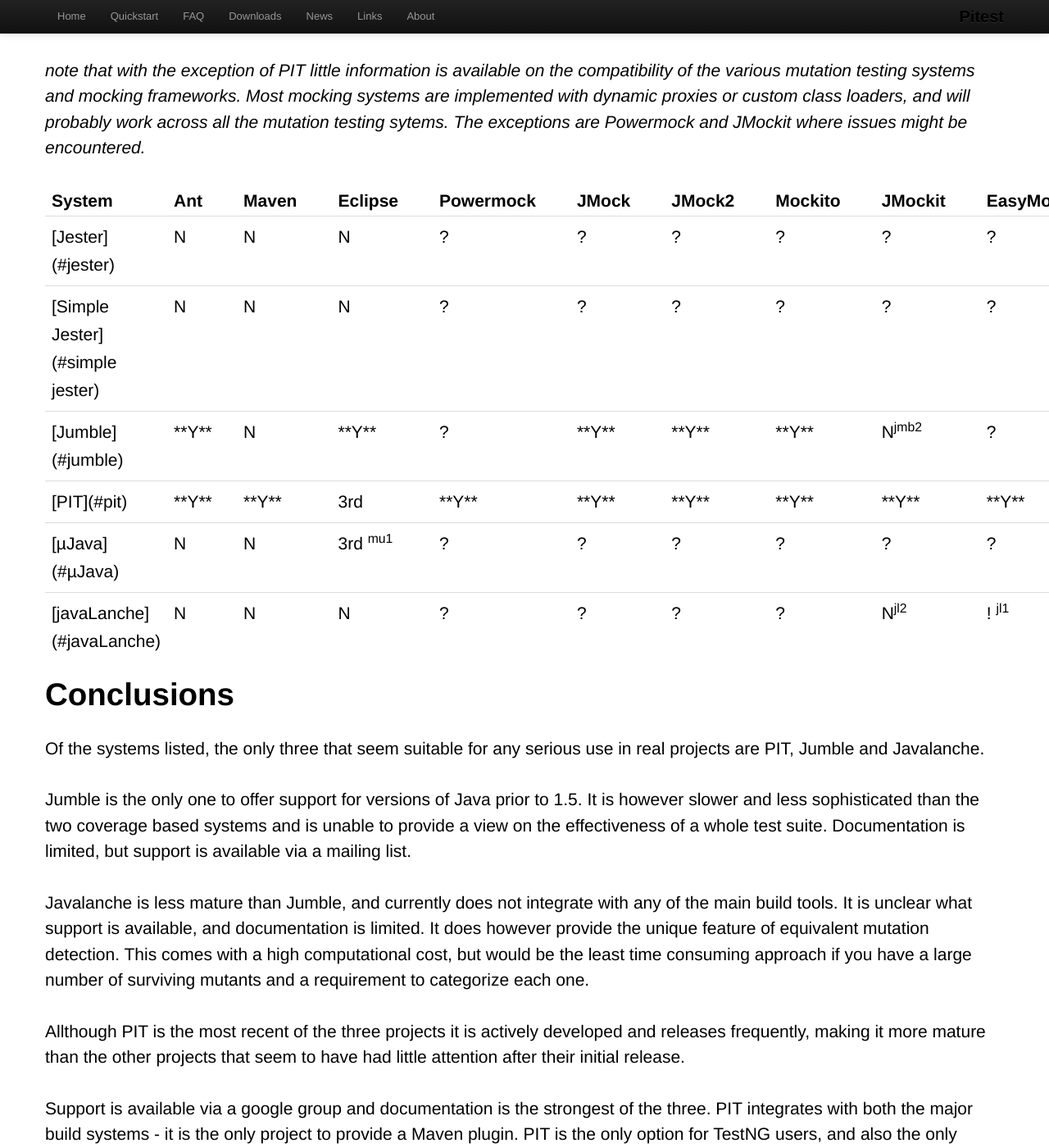
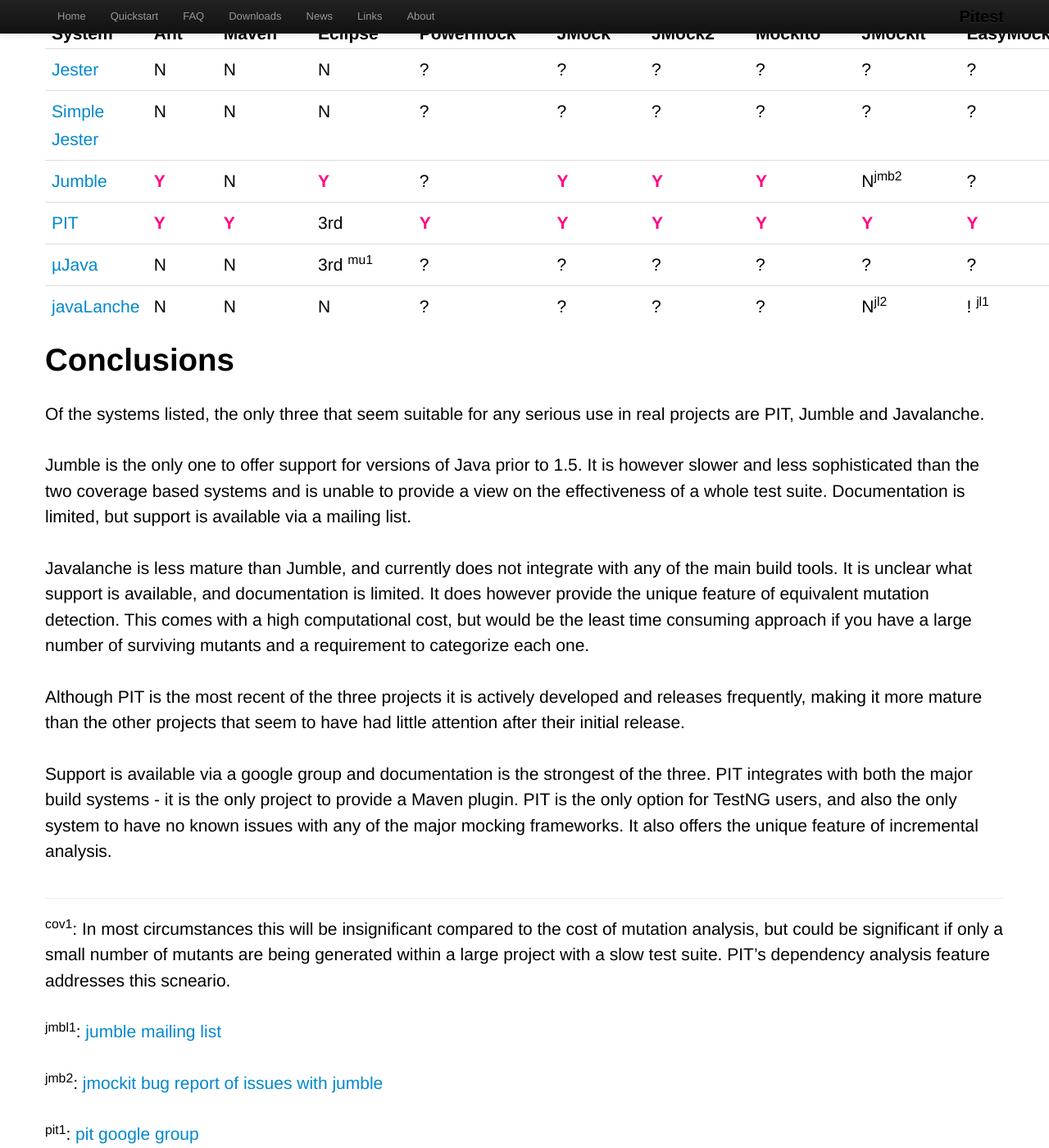
Before and after one commit to hcoles/pitest-site, a Jekyll site: the page built from pages/java_mutation_testing_systems.markdown, in a window 1280 px wide and 1400 px high, scrolled down 11382 px. Shown: the whole window at 82% size. Built offline with Jekyll 4.4.1, drawn with Linux system fonts in a browser that asks for light colours; Markdown is read by kramdown in place of the engine named in the settings; some of the changed text lies outside the part shown.

Commit message:
More formatting fixes

```diff
--- a/pages/java_mutation_testing_systems.markdown
+++ b/pages/java_mutation_testing_systems.markdown
@@ -370,68 +370,68 @@
     </thead>
     <tbody>
         <tr>
-            <td>[Jester](#jester)</td>
+            <td><a href="#jester">Jester</a></td>
             <td>Source</td>
             <td>Naive?</td>
             <td>Naive?</td>
             <td>Naive?</td>
-            <td>**AS**</td>
+            <td><strong>AS</strong></td>
             <td>N</td>
             <td>MIT</td>
             <td>N</td>
         </tr>
         <tr>
-            <td>[Simple Jester](#simple jester)</td>
+            <td><a href="#simple jester">Simple Jester</a></td>
             <td>Source</td>
             <td>Naive?</td>
             <td>Naive?</td>
             <td>Naive?</td>
-            <td>**AS**</td>
+            <td><strong>AS</strong></td>
             <td>N</td>
             <td>MIT</td>
             <td>N</td>
         </tr>
         <tr>
-            <td>[Jumble](#jumble)</td>
+            <td><a href="#jumble">Jumble</a></td>
             <td>BCEL</td>
             <td>Convention</td>
             <td>NDClassloader</td>
-            <td>**EE Fine**</td>
+            <td><strong>EE Fine</strong></td>
             <td>T</td>
             <td>N</td>
             <td>APCH2</td>
-            <td>**Y**<sup>jmbl1</sup></td>
+            <td><strong>Y</strong><sup>jmbl1</sup></td>
         </tr>
         <tr>
-            <td>[PIT](#pit)</td>
+            <td><a href="#pit">PIT</a></td>
             <td>ASM</td>
-            <td>**Coverage**</td>
+            <td><strong>Coverage</strong></td>
             <td>Instrument</td>
-            <td>**EE Fine**</td>
-            <td>**AS**</td>
-            <td>**Y**</td>
+            <td><strong>EE Fine</strong></td>
+            <td><strong>AS</strong></td>
+            <td><strong>Y</strong></td>
             <td>APCH2</td>
-            <td>**Y**<sup>pit1</sup></td>
+            <td><strong>Y</strong><sup>pit1</sup></td>
         </tr>
         <tr>
-            <td>[&micro;Java](#&micro;Java)</td>
+            <td><a href="#&micro;Java">&micro;Java</a></td>
             <td>Source?</td>
             <td>Manual</td>
             <td>N/A</td>
             <td>N/A</td>
-            <td>**AS**</td>
+            <td><strong>AS</strong></td>
             <td>N</td>
             <td>?</td>
             <td>N</td>
         </tr>
         <tr>
-            <td>[javaLanche](#javaLanche)</td>
+            <td><a href="#javaLanche">javaLanche</a></td>
             <td>ASM</td>
-            <td>**Coverage**</td>
+            <td><strong>Coverage</strong></td>
             <td>Schemata</td>
             <td>EE Fine?</td>
             <td>P</td>
-            <td>**Y**</td>
+            <td><strong>Y</strong></td>
             <td>LGPL</td>
             <td>N</td>
         </tr>
@@ -457,52 +457,52 @@
     </thead>
     <tbody>
         <tr>
-            <td>[Jester](#jester)</td>
+            <td><a href="#jester">Jester</a></td>
             <td>N</td>
-            <td>**Y**</td>
-            <td>**Y**</td>
+            <td><strong>Y</strong></td>
+            <td><strong>Y</strong></td>
             <td>N</td>
             <td>N</td>
-            <td>**Y**</td>
-            <td>**Y**</td>
+            <td><strong>Y</strong></td>
+            <td><strong>Y</strong></td>
             <td>N</td>
         </tr>
         <tr>
-            <td>[Simple Jester](#simple jester)</td>
+            <td><a href="#simple jester">Simple Jester</a></td>
             <td>N</td>
-            <td>**Y**</td>
-            <td>**Y**</td>
+            <td><strong>Y</strong></td>
+            <td><strong>Y</strong></td>
             <td>N</td>
             <td>N</td>
-            <td>**Y**</td>
-            <td>**Y**</td>
+            <td><strong>Y</strong></td>
+            <td><strong>Y</strong></td>
             <td>N</td>
         </tr>
         <tr>
-            <td>[Jumble](#jumble)</td>
-            <td>**Y**</td>
-            <td>**Y**</td>
-            <td>**Y**</td>
+            <td><a href="#jumble">Jumble</a></td>
+            <td><strong>Y</strong></td>
+            <td><strong>Y</strong></td>
+            <td><strong>Y</strong></td>
             <td>?</td>
             <td>?</td>
-            <td>**Y**</td>
-            <td>**Y**</td>
+            <td><strong>Y</strong></td>
+            <td><strong>Y</strong></td>
             <td>N</td>
         </tr>
         <tr>
-            <td>[PIT](#pit)</td>
+            <td><a href="#pit">PIT</a></td>
             <td>N</td>
-            <td>**Y**</td>
-            <td>**Y**</td>
-            <td>**Y**</td>
-            <td>**Y**</td>
-            <td>**Y**</td>
-            <td>**Y**</td>
-            <td>**Y**</td>
+            <td><strong>Y</strong></td>
+            <td><strong>Y</strong></td>
+            <td><strong>Y</strong></td>
+            <td><strong>Y</strong></td>
+            <td><strong>Y</strong></td>
+            <td><strong>Y</strong></td>
+            <td><strong>Y</strong></td>
         </tr>
         <tr>
-            <td>[&micro;Java](#&micro;Java)</td>
-            <td>**Y**</td>
+            <td><a href="#&micro;Java">&micro;Java</a></td>
+            <td><strong>Y</strong></td>
             <td>N</td>
             <td>N</td>
             <td>N</td>
@@ -512,14 +512,14 @@
             <td>N</td>
         </tr>
         <tr>
-            <td>[javaLanche](#javaLanche)</td>
+            <td><a href="#javaLanche">javaLanche</a></td>
             <td>N</td>
-            <td>**Y**</td>
-            <td>**Y**</td>
+            <td><strong>Y</strong></td>
+            <td><strong>Y</strong></td>
             <td>?</td>
             <td>?</td>
-            <td>**Y**</td>
-            <td>**Y**</td>
+            <td><strong>Y</strong></td>
+            <td><strong>Y</strong></td>
             <td>N</td>
         </tr>
     </tbody>
@@ -553,7 +553,7 @@
     </thead>
     <tbody>
         <tr>
-            <td>[Jester](#jester)</td>
+            <td><a href="#jester">Jester</a></td>
             <td>N</td>
             <td>N</td>
             <td>N</td>
@@ -565,7 +565,7 @@
             <td>?</td>
         </tr>
         <tr>
-            <td>[Simple Jester](#simple jester)</td>
+            <td><a href="#simple jester">Simple Jester</a></td>
             <td>N</td>
             <td>N</td>
             <td>N</td>
@@ -577,31 +577,31 @@
             <td>?</td>
         </tr>
         <tr>
-            <td>[Jumble](#jumble)</td>
-            <td>**Y**</td>
+            <td><a href="#jumble">Jumble</a></td>
+            <td><strong>Y</strong></td>
             <td>N</td>
-            <td>**Y**</td>
+            <td><strong>Y</strong></td>
             <td>?</td>
-            <td>**Y**</td>
-            <td>**Y**</td>
-            <td>**Y**</td>
+            <td><strong>Y</strong></td>
+            <td><strong>Y</strong></td>
+            <td><strong>Y</strong></td>
             <td>N<sup>jmb2</sup></td>
             <td>?</td>
         </tr>
         <tr>
-            <td>[PIT](#pit)</td>
-            <td>**Y**</td>
-            <td>**Y**</td>
+            <td><a href="#pit">PIT</a></td>
+            <td><strong>Y</strong></td>
+            <td><strong>Y</strong></td>
             <td>3rd</td>
-            <td>**Y**</td>
-            <td>**Y**</td>
-            <td>**Y**</td>
-            <td>**Y**</td>
-            <td>**Y**</td>
-            <td>**Y**</td>
+            <td><strong>Y</strong></td>
+            <td><strong>Y</strong></td>
+            <td><strong>Y</strong></td>
+            <td><strong>Y</strong></td>
+            <td><strong>Y</strong></td>
+            <td><strong>Y</strong></td>
         </tr>
         <tr>
-            <td>[&micro;Java](#&micro;Java)</td>
+            <td><a href="#&micro;Java">&micro;Java</a></td>
             <td>N</td>
             <td>N</td>
             <td>3rd <sup>mu1</sup></td>
@@ -613,7 +613,7 @@
             <td>?</td>
         </tr>
         <tr>
-            <td>[javaLanche](#javaLanche)</td>
+            <td><a href="#javaLanche">javaLanche</a></td>
             <td>N</td>
             <td>N</td>
             <td>N</td>
@@ -635,7 +635,7 @@
 
 Javalanche is less mature than Jumble, and currently does not integrate with any of the main build tools. It is unclear what support is available, and documentation is limited. It does however provide the unique feature of equivalent mutation detection. This comes with a high computational cost, but would be the least time consuming approach if you have a large number of surviving mutants and a requirement to categorize each one.
 
-Allthough PIT is the most recent of the three projects it is actively developed and releases frequently, making it more mature than the other projects that seem to have had little attention after their initial release.
+Although PIT is the most recent of the three projects it is actively developed and releases frequently, making it more mature than the other projects that seem to have had little attention after their initial release.
 
 Support is available via a google group and documentation is the strongest of the three. PIT integrates with both the major build systems - it is the only project to provide a Maven plugin. PIT is the only option for TestNG users, and also the only system to have no known issues with any of the major mocking frameworks. It also offers the unique feature of incremental analysis.
 
```
Also changed, not shown: other parts of pages/java_mutation_testing_systems.markdown (+1 -1 lines), pages/roadmap.markdown (+13 -13 lines), quickstart/commandline.markdown (+11 -11 lines).
